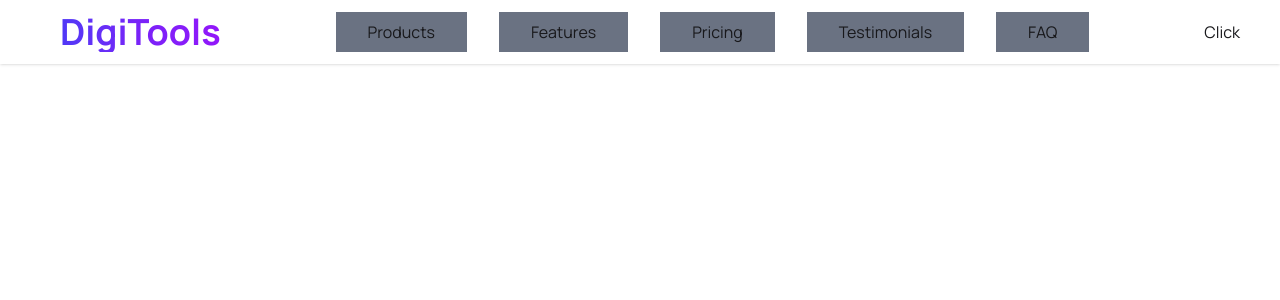
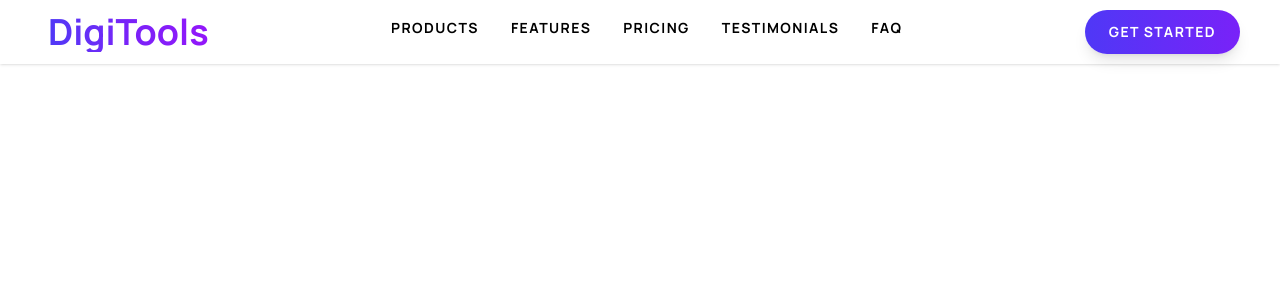
Before and after one commit to mdyeamin/Digital-Workflow, a React (Vite) app: page / in a window 1280 px wide. Shown: the top 300 px of the page. Built offline with nearby package versions, Linux system fonts and the light colour scheme.

Commit message:
navigation responsive

```diff
--- a/src/Components/Navbar/NavBar.jsx
+++ b/src/Components/Navbar/NavBar.jsx
@@ -9,39 +9,87 @@ const navItems = [
   { id: 5, name: "FAQ", url: "/faq" },
 ];
 const navLinks = navItems.map((nav) => (
-  <li key={nav.id} className="md:border-none py-2 px-8 bg-gray-500">
-    <a href={nav.url}>{nav.name}</a>
+  <li key={nav.id} className="list-none group transition-all duration-300">
+    <a
+      href={nav.url}
+      className="
+
+      block py-3 px-8
+      bg-white text-black
+      font-bold uppercase tracking-widest text-sm
+      border-b-2 border-transparent
+      transition-all duration-300
+
+
+      hover:text-[#4f38f6]
+
+      group-hover:border-b-2
+      group-hover:border-[#9315fa]
+
+      md:inline-block md:py-0 md:px-4
+      md:bg-white md:text-black
+      md:relative md:overflow-hidden
+
+      md:after:content-[''] md:after:absolute md:after:bottom-0 md:after:left-0
+      md:after:w-full md:after:h-0.5
+      md:after:bg-linear-to-r md:after:from-[#4f38f6] md:after:via-[#7922f8] md:after:to-[#9315fa]
+      md:after:transform md:after:scale-x-0 md:hover:after:scale-x-100
+      md:after:transition-transform md:after:duration-300
+    "
+    >
+      {nav.name}
+    </a>
   </li>
 ));
 
 const NavBar = () => {
   const [menu, setMenu] = useState(false);
-  console.log(menu);
   return (
     <>
       <div className="shadow w-full">
         <div className="mx-5 md:mx-10">
           <div className="max-w-7xl mx-auto flex justify-between items-center h-16">
-            <div className="flex items-center gap-5">
+            <div className="flex items-center gap-2">
               <button onClick={() => setMenu(!menu)}>
                 {menu ? (
-                  <IoCloseSharp className="md:hidden text-3xl" />
+                  <IoCloseSharp className="md:hidden text-xl" />
                 ) : (
-                  <GiHamburgerMenu className="md:hidden text-3xl  " />
+                  <GiHamburgerMenu className="md:hidden text-xl  " />
                 )}
               </button>
 
-              <ul className={`md:hidden absolute top-15 ${menu ? "left-0":"-left-40"} duration-500 space-y-2 bg-gray-700`}>
+              <ul
+                className={`md:hidden absolute top-16 ${menu ? "left-0" : "-left-50"} duration-500 space-y-2 shadow-md border border-gray-300`}
+              >
                 {navLinks}
-                </ul>
+              </ul>
 
-              <h4 className="text-4xl font-bold bg-linear-to-r from-[#4f38f6] via-[#7922f8] to-[#9315fa] bg-clip-text text-transparent">
+              <h4 className="text-xl lg:text-4xl font-bold bg-linear-to-r from-[#4f38f6] via-[#7922f8] to-[#9315fa] bg-clip-text text-transparent">
                 DigiTools
               </h4>
             </div>
-            <ul className="flex gap-8 hidden md:flex">{navLinks}</ul>
+            <ul className="flex hidden md:flex items-center">{navLinks}</ul>
             <div className="buttons">
-              <button>Click</button>
+              <button
+  className="
+    text-white px-5 py-2 font-bold uppercase tracking-widest text-[10px]
+    rounded-full
+    bg-[linear-gradient(to_right,#4f38f6,#7922f8,#9315fa)]
+    bg-[length:200%_auto]
+    bg-left
+    transition-all duration-500 ease-out
+
+    md:px-4 md:py-2 md:text-xs
+
+    lg:px-6 lg:py-3 lg:text-sm
+
+    hover:bg-right
+    hover:scale-105 active:scale-95
+    shadow-lg hover:shadow-[#7922f8]/40
+  "
+>
+  Get Started
+</button>
             </div>
           </div>
         </div>
```
